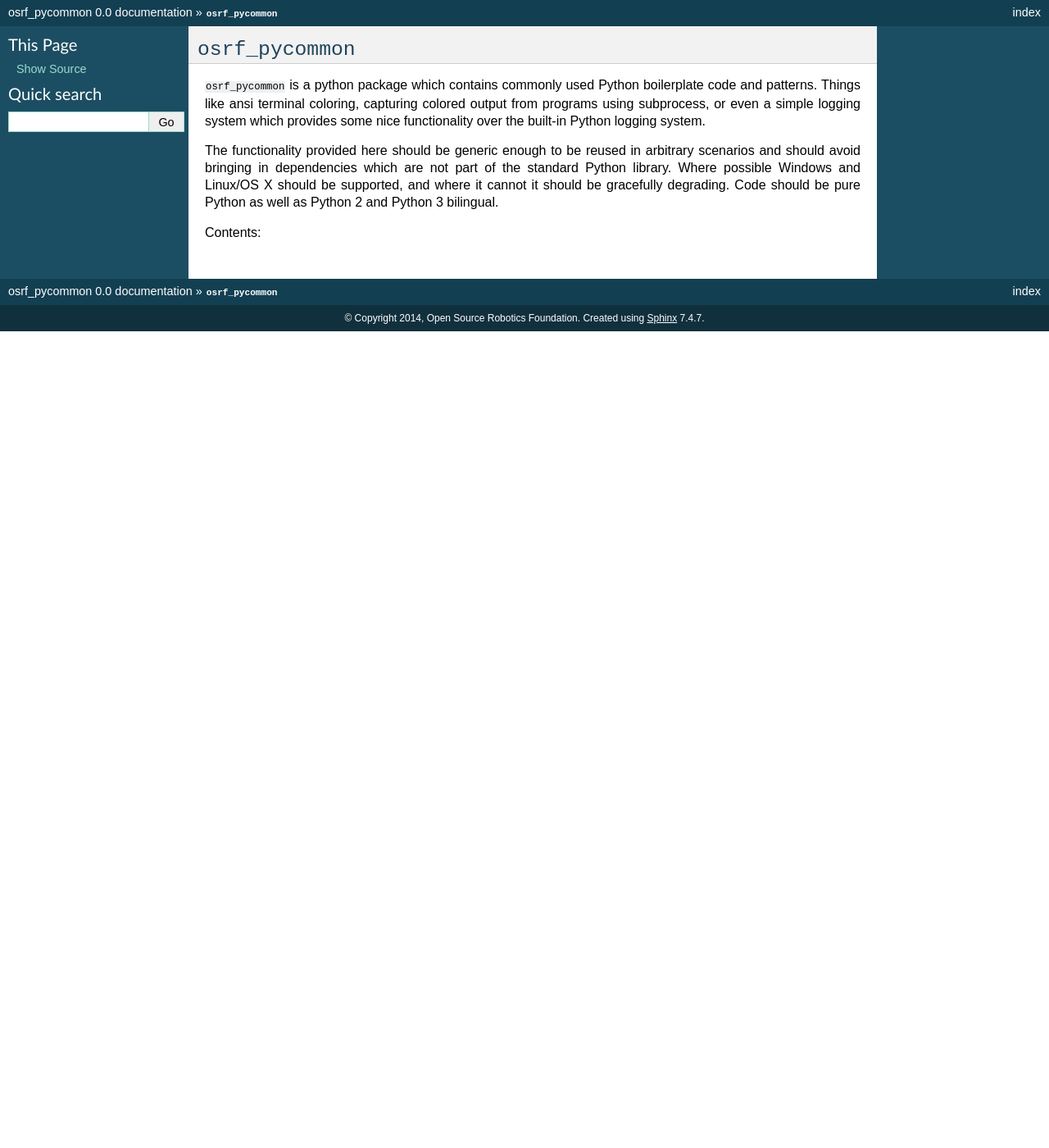
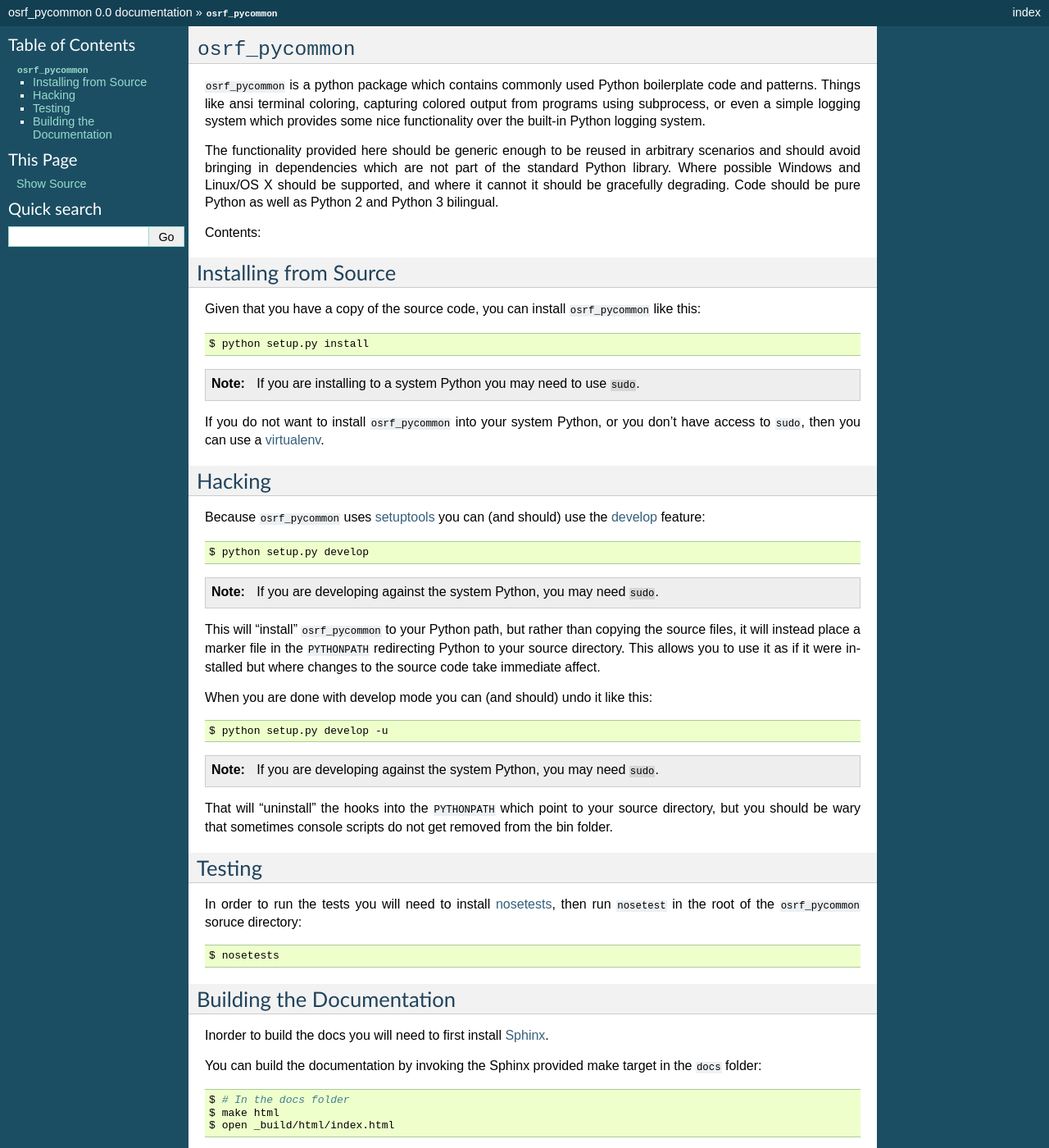
Before and after one commit to osrf/osrf_pycommon, a Sphinx documentation site: the page built from docs/index.rst, in a window 1280 px wide and 1400 px high. Shown: the whole window at 82% size. Built offline with Sphinx 7.4.7, drawn with Linux system fonts in a browser that asks for light colours; some of the changed text lies outside the part shown.

Commit message:
improved doc index

```diff
--- a/docs/index.rst
+++ b/docs/index.rst
@@ -12,3 +12,78 @@ Contents:
 
 .. toctree::
    :maxdepth: 2
+
+
+Installing from Source
+----------------------
+
+Given that you have a copy of the source code, you can install ``osrf_pycommon`` like this:
+
+.. code-block:: bash
+
+    $ python setup.py install
+
+.. note::
+
+    If you are installing to a system Python you may need to use ``sudo``.
+
+If you do not want to install ``osrf_pycommon`` into your system Python, or you don't have access to ``sudo``, then you can use a `virtualenv <https://virtualenv.pypa.io/>`_.
+
+Hacking
+-------
+
+Because ``osrf_pycommon`` uses `setuptools <http://pythonhosted.org/setuptools/>`_ you can (and should) use the `develop <http://pythonhosted.org/setuptools/setuptools.html#development-mode>`_ feature:
+
+.. code-block:: bash
+
+    $ python setup.py develop
+
+.. note::
+
+    If you are developing against the system Python, you may need ``sudo``.
+
+This will "install" ``osrf_pycommon`` to your Python path, but rather than copying the source files, it will instead place a marker file in the ``PYTHONPATH`` redirecting Python to your source directory.
+This allows you to use it as if it were installed but where changes to the source code take immediate affect.
+
+When you are done with develop mode you can (and should) undo it like this:
+
+.. code-block:: bash
+
+    $ python setup.py develop -u
+
+.. note::
+
+    If you are developing against the system Python, you may need ``sudo``.
+
+That will "uninstall" the hooks into the ``PYTHONPATH`` which point to your source directory, but you should be wary that sometimes console scripts do not get removed from the bin folder.
+
+Testing
+-------
+
+In order to run the tests you will need to install `nosetests <https://nose.readthedocs.org/>`_, then run ``nosetest`` in the root of the ``osrf_pycommon`` soruce directory:
+
+.. code-block:: bash
+
+    $ nosetests
+
+Building the Documentation
+--------------------------
+
+Inorder to build the docs you will need to first install `Sphinx <http://sphinx-doc.org/>`_.
+
+You can build the documentation by invoking the Sphinx provided make target in the ``docs`` folder:
+
+.. code-block:: bash
+
+    $ # In the docs folder
+    $ make html
+    $ open _build/html/index.html
+
+Sometimes Sphinx does not pickup on changes to modules in packages which utilize the ``__all__`` mechanism, so on repeat builds you may need to clean the docs first:
+
+.. code-block:: bash
+
+    $ # In the docs folder
+    $ make clean
+    $ make html
+    $ open _build/html/index.html
```
